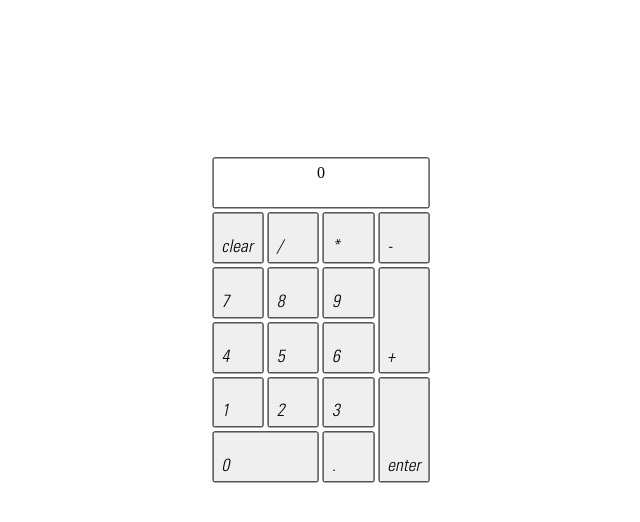
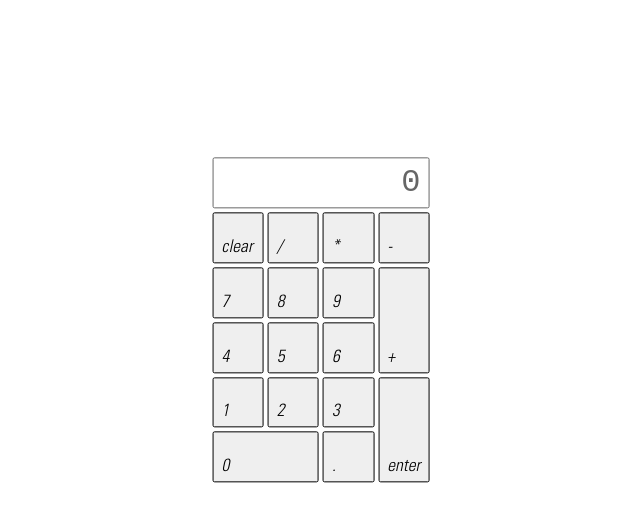
Before and after one commit to calciferchang/calculator, a plain HTML site: page index.html in a window 1280 px wide. Shown: the whole page, without its empty margins (319-959 px from the left). Drawn offline with Linux system fonts and the light colour scheme.

Commit message:
update styling for display

```diff
--- a/style.css
+++ b/style.css
@@ -29,19 +29,31 @@
   padding: 6px 8px;
   display: flex;
   border-radius: 2px;
-  flex: 1 0 0;
-  align-self: stretch;
   border-radius: 2px;
   border: 1px solid #000;
+  align-items: center;
+  justify-content: end;
+  font-family: "Courier New", Courier, monospace;
+  font-size: 2rem;
+  opacity: 60%;
+}
 
-  display: flex;
-  align-content: right;
-  justify-content: center;
+#display > * {
+  width: auto;
+  height: auto;
+  flex: 0 0 auto;
 }
 
 .button {
-  font-family: "Univers", -apple-system, BlinkMacSystemFont, "Segoe UI", Roboto,
-    Helvetica, Arial, sans-serif;
+  font-family:
+    "Univers",
+    -apple-system,
+    BlinkMacSystemFont,
+    "Segoe UI",
+    Roboto,
+    Helvetica,
+    Arial,
+    sans-serif;
   font-size: 1.1em;
   display: flex;
   padding: 6px 8px;
@@ -57,9 +69,7 @@
 
 .button:hover {
   opacity: 0.8;
-  /* Slightly fade on hover */
   transform: translateY(-1px);
-  /* Subtle lift effect */
 }
 
 .plusButton {
```
